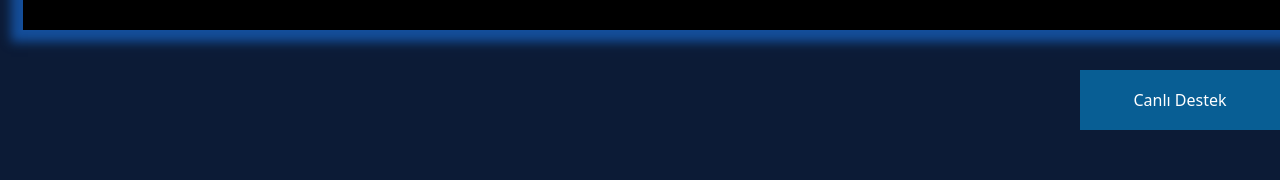
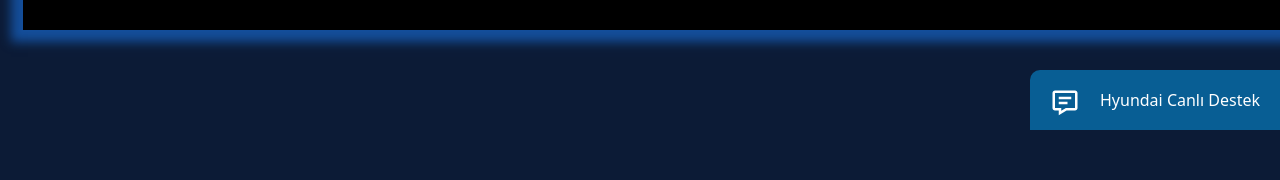
Before and after one commit to GoktugYmsk/react-gallery-challange, a React (Create React App) app: page / in a window 1280 px wide. Shown: the part 670-850 px from the top of the page. Built offline with nearby package versions, Linux system fonts and the light colour scheme.

Commit message:
onlineSupport button edited

```diff
--- a/package.json
+++ b/package.json
@@ -9,6 +9,7 @@
     "@testing-library/user-event": "^13.5.0",
     "axios": "^1.3.6",
     "bootstrap": "^5.2.3",
+    "bootstrap-icons": "^1.10.5",
     "react": "^18.2.0",
     "react-bootstrap": "^2.7.4",
     "react-dom": "^18.2.0",
--- a/src/App.css
+++ b/src/App.css
@@ -37,14 +37,20 @@
   right: 0;
   padding: 10px;
   background: rgb(8, 94, 148);
-  width: 200px;
+  width: 250px;
   height: 60px;
   color: white;
   cursor: pointer;
   display: flex;
   align-items: center;
   justify-content: center;
+  border-radius: 10px 0 0 0;
 }
 .onlineSupport:hover{
   background: rgb(31, 126, 186);
 }
+.messageIcon{
+  margin-top: 6px;
+  font-size: 30px;
+  margin-right: 20px;
+}
--- a/src/App.js
+++ b/src/App.js
@@ -1,12 +1,15 @@
 import React, { useState } from 'react';
+
+import { useSelector } from 'react-redux';
 import { useNavigate } from 'react-router-dom';
+import { BiMessageDetail } from 'react-icons/bi';
+
 import { initialData } from './assets/data';
 import { productList } from './assets/data';
 import NavbarHyundai from './components/navbar';
 import Car from './components/car';
 import Footer from './components/footer';
 import './App.css';
-import { useSelector } from 'react-redux';
 
 function App() {
   const [list, setList] = useState(initialData);
@@ -31,7 +34,7 @@ function App() {
       <Footer selectedCar={selectedCar} />
       {closeCarPage &&
         <div className='onlineSupport'>
-          Canlı Destek
+          <BiMessageDetail className='messageIcon' /> Hyundai Canlı Destek
         </div>
       }
     </div>
```
Also changed, not shown: 1 other file (tests, documents, lock files or other folders).
